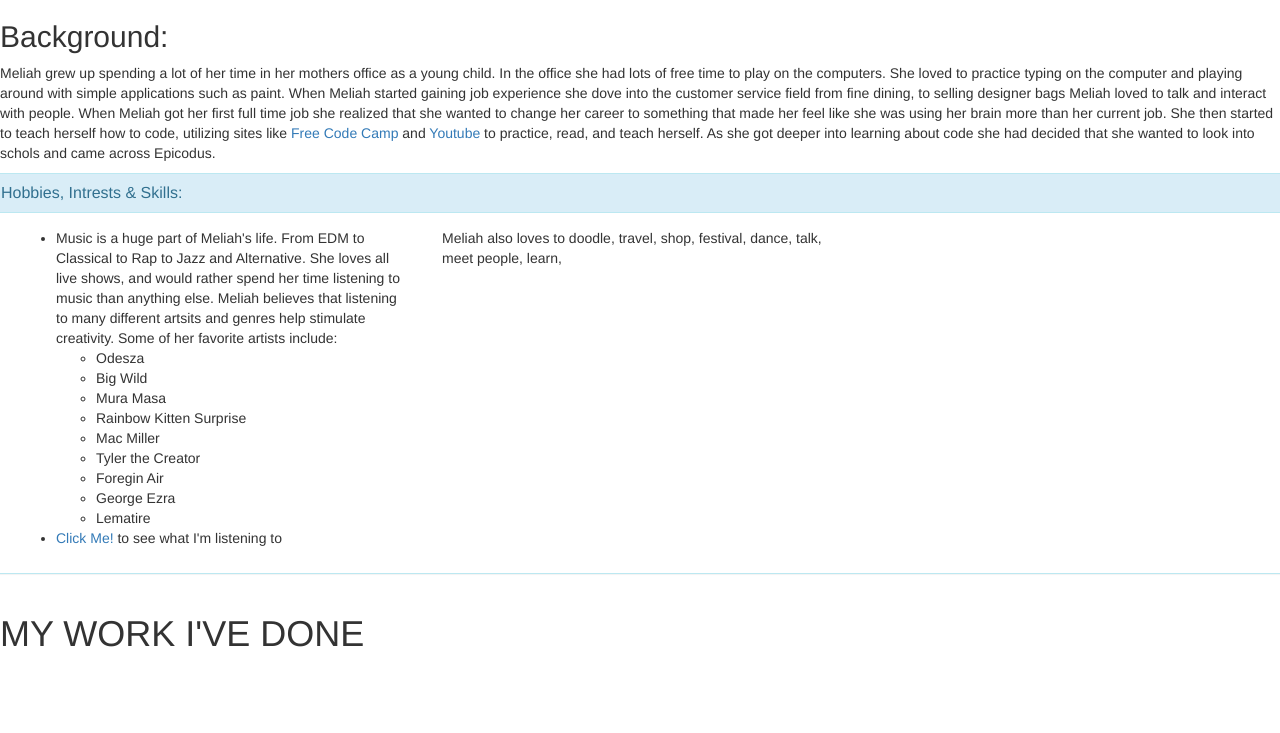
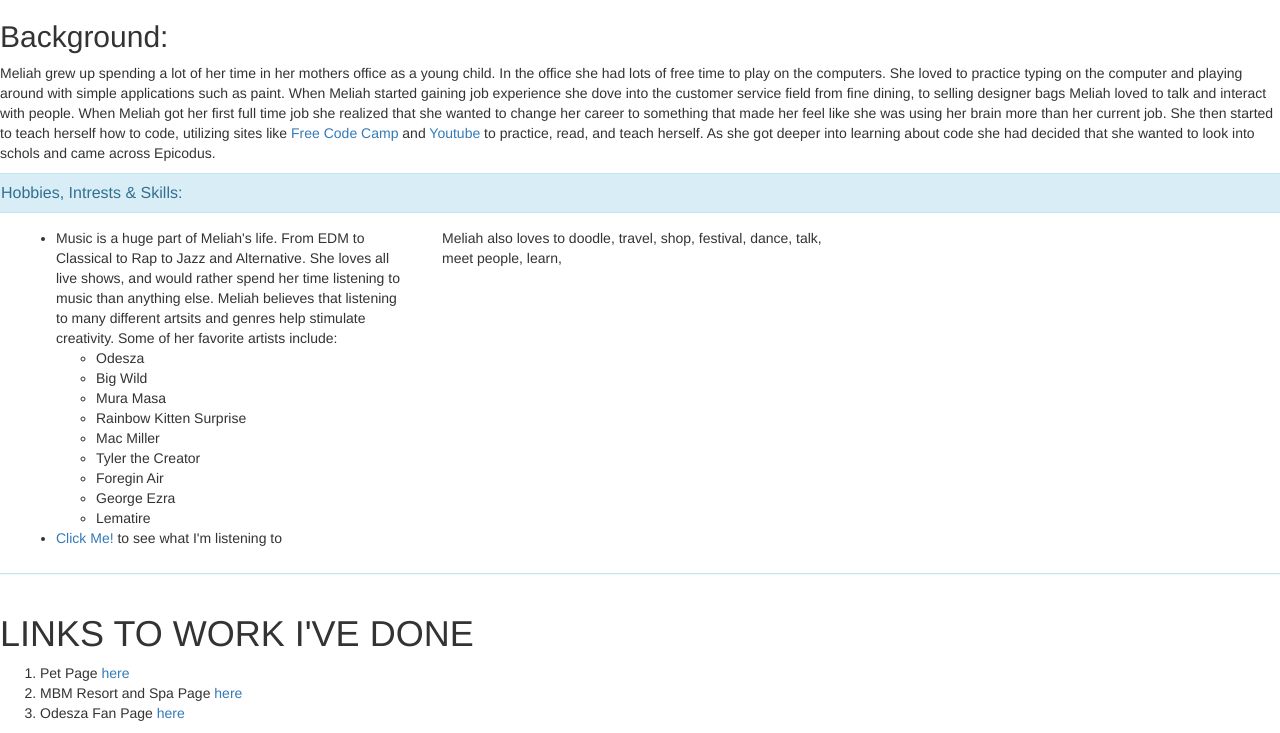
Before and after one commit to xmeliahmackay/portfolio, a plain HTML site: page index.html in a window 1280 px wide. Shown: the part 1032-1765 px from the top of the page. Before the commit the page ends 1695 px from the top, so only its background shows below. Drawn offline with nearby package versions, Linux system fonts and the light colour scheme; a web font is replaced by a local one.

Commit message:
add links to gh-pages for samples of my work

```diff
--- a/index.html
+++ b/index.html
@@ -63,10 +63,14 @@
         </div>
         <div class="row">
           <div class="col-md-6">
-
             <div id="work">
-         <h1> MY WORK I'VE DONE</h1>
-</div>
+              <h1> LINKS TO WORK I'VE DONE</h1>
+            </div>
+            <ol>
+              <li>Pet Page <a href="https://github.com/xmeliahmackay/pet-page.git">here</a></li>
+              <li>MBM Resort and Spa Page <a href="https://github.com/xmeliahmackay/resort-website.git">here</a></li>
+              <li>Odesza Fan Page <a href="https://github.com/xmeliahmackay/odesza.git">here</a></li>
+            </ol>
           </div>
 
 
```
